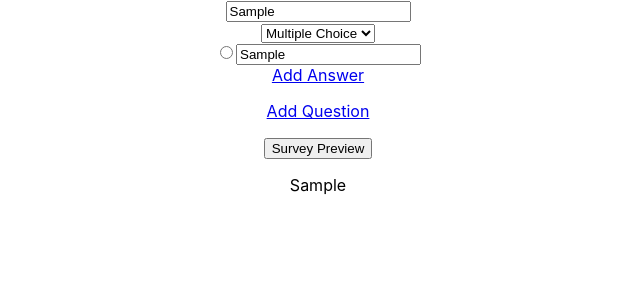
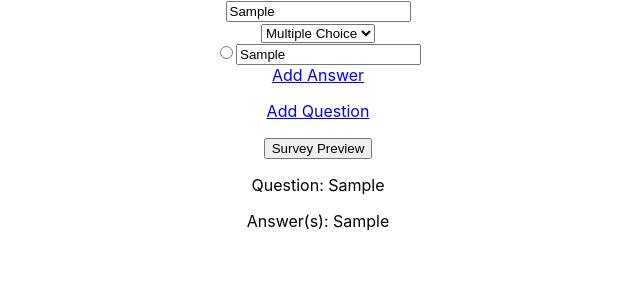
Before and after one commit to msetijo/react-survey, a React (Create React App) app: page / in a window 1280 px wide. Both pictures are taken after typing "Sample", "Sample" into the empty fields and a click on the input "Survey Preview". Shown: the top 300 px of the page, without its empty margins (322-962 px from the left). Built offline with nearby package versions, Linux system fonts and the light colour scheme.

Commit message:
Answer value is saved and printed

```diff
--- a/src/App.js
+++ b/src/App.js
@@ -3,30 +3,28 @@ import React, { Component } from 'react';
 import './App.css';
 
 class Question extends Component {
-  constructor(props){
-    super(props);
-  }
   render(){
     return(
         <div>
         <input type="text" placeholder="Question" name={this.props.name} onChange={this.props.onChange} />
-        <Answers />
         </div>
     );
   }
 }
 
-class Questions extends Component {
+class Survey extends Component {
   constructor(props){
     super(props);
     this.addQuestion = this.addQuestion.bind(this);
     this.handleChange = this.handleChange.bind(this);
     this.seeSurvey = this.seeSurvey.bind(this);
+    this.getAnswers = this.getAnswers.bind(this);
     this.counter = 1;
     this.state = {
       value: [],
       questionsPrinted: [],
-      questionComponents : []
+      questionComponents : [],
+      answersPrinted: []
     }
   }
   seeSurvey(event){
@@ -34,7 +32,7 @@ class Questions extends Component {
    let newArray = [];
    for(let i =1; i<=this.counter; i++){
       const printQuestionComponent = () => {
-        return <p>{this.state.value['question'+i]}</p>
+        return <div><p>Question: {this.state.value['question'+i]}</p></div>
       }
       newArray.push(printQuestionComponent);
    }
@@ -46,12 +44,23 @@ class Questions extends Component {
     this.setState({ value: valueArray });
     console.log(event.target.value);
   }
+  getAnswers(val){
+    let newArray = [];
+    for(let i =1; i<=this.counter; i++){
+       const printAnswerComponent = () => {
+         return <div><p>Answer(s): {val['answer'+i]}</p></div>
+       }
+       newArray.push(printAnswerComponent);
+    }
+     this.setState({ answersPrinted: newArray });
+  }
   addQuestion(){
     const currentCounter = this.counter+1;
     this.counter = this.counter+1;
     const questionComponent = () => {
       return <div>
                 <Question name={'question'+currentCounter} onChange={this.handleChange} />
+                <Answers answers={this.getAnswers} />
              </div>
     }
     const newArray = this.state.questionComponents.concat(questionComponent);
@@ -63,6 +72,7 @@ class Questions extends Component {
       const questionComponent = () => {
         return <div>
                   <Question name={'question'+currentCounter} onChange={this.handleChange} />
+                  <Answers answers={this.getAnswers} />
                </div>
       }
       this.state.questionComponents.push(questionComponent);
@@ -71,6 +81,9 @@ class Questions extends Component {
       return <Element key={ index } index={ index } />
     });
     const questionsPrinted = this.state.questionsPrinted.map((Element, index) => {
+      return <Element key={ index } index={ index } />
+    });
+    const answersPrinted = this.state.answersPrinted.map((Element, index) => {
       return <Element key={ index } index={ index } />
     });
       return(
@@ -84,32 +97,27 @@ class Questions extends Component {
          </form>
          <div className="printedSurvey">
             {questionsPrinted}
+            {answersPrinted}
           </div>
         </div>
       );
   }
 }
 class MultipleAnswer extends Component{
-  constructor(props){
-    super(props);
-  }
   render(){
     return(
       <div>
-        <input type="radio" /><input type="text" placeholder="Multiple Choice Answer" />
+        <input type="radio" /><input type="text" placeholder="Multiple Choice Answer" name={this.props.name} onChange={this.props.onChange} />
       </div>
     );
 
   }
 }
 class ShortAnswer extends Component{
-  constructor(props){
-    super(props);
-  }
   render(){
     return(
       <div>
-        <input type="text" placeholder="Short Answer" />
+        <input type="text" placeholder="Short Answer" name={this.props.name} onChange={this.props.onChange} />
       </div>
     );
 
@@ -120,22 +128,24 @@ class Answers extends Component {
   constructor(props){
     super(props);
     this.state = {
-      value:'multiple',
-      answers: [MultipleAnswer],
+      selected:'multiple',
+      answerArray: [],
+      answerArrayComponents: [],
       showAnswerButton: true
     };
+    this.counter = 1;
     this.optionChange = this.optionChange.bind(this);
-    this.answerFormat = this.answerFormat.bind(this);
+    //this.answerFormat = this.answerFormat.bind(this);
     this.addAnswer = this.addAnswer.bind(this);
+    this.handleChange = this.handleChange.bind(this);
   }
 
   optionChange(event){
     const selected = event.target.value;
-    this.setState({value: selected});
-    this.answerFormat(selected);
+    this.setState({selected: selected});
+    //this.answerFormat(selected);
   }
-
-  answerFormat(selected){
+  /*answerFormat(selected){
     if(selected === 'multiple'){
       const newAnswers = [].concat(MultipleAnswer);
       this.setState({showAnswerButton: true });
@@ -145,21 +155,48 @@ class Answers extends Component {
       this.setState({showAnswerButton: false });
       this.setState({ answers: newAnswers });
     }
-  }
+  }*/
   addAnswer(){
-    const selected = this.state.value;
+    const currentCounter = this.counter+1;
+    this.counter = this.counter+1;
+    const selected = this.state.selected;
+
     if(selected === 'multiple'){
-      const newAnswers = this.state.answers.slice();
-      newAnswers.push(MultipleAnswer);
-      this.setState({ answers: newAnswers });
+      const multipleAnswerComponent = () => {
+        return <div>
+                  <MultipleAnswer name={'answer'+currentCounter} onChange={this.handleChange} />
+               </div>
+      }
+      const newArray = this.state.answerArrayComponents.concat(multipleAnswerComponent);
+      this.setState({ answerArrayComponents: newArray });
     }else{
-      const newAnswers = this.state.answers.slice();
-      newAnswers.push(ShortAnswer);
-      this.setState({ answers: newAnswers });
+      const shortAnswerComponent = () => {
+        return <div>
+                  <ShortAnswer name={'answer'+currentCounter} onChange={this.handleChange} />
+               </div>
+      }
+      const newArray = this.state.answerArrayComponents.concat(shortAnswerComponent);
+      this.setState({ answerArrayComponents: newArray });
     }
   }
+  handleChange (event) {
+    const answerArray = this.state.answerArray;
+    answerArray[event.target.name]=event.target.value;
+    this.setState({ answerArray: answerArray });
+    this.props.answers(answerArray);
+    console.log(event.target.value);
+  }
   render(){
-    const answers = this.state.answers.map((Element, index) => {
+    if(this.state.answerArrayComponents.length === 0){
+      const currentCounter = this.counter;
+      const multipleAnswerComponent = () => {
+        return <div>
+                  <MultipleAnswer name={'answer'+currentCounter} onChange={this.handleChange} />
+               </div>
+      }
+      this.state.answerArrayComponents.push(multipleAnswerComponent);
+    }
+    const answerArrayComponents = this.state.answerArrayComponents.map((Element, index) => {
       return <Element key={ index } index={ index } />
     });
     return(
@@ -169,7 +206,7 @@ class Answers extends Component {
           <option value="short">Short Answer</option>
       </select>
       <div className="inputs">
-      { answers }
+      { answerArrayComponents }
       </div>
       { this.state.showAnswerButton ? <a className="addAnswer" onClick={this.addAnswer} href="#">Add Answer</a> : null }
      </div>
@@ -182,7 +219,7 @@ class CreateSurvey extends Component {
   render() {
     return (
       <div className="App">
-        <Questions />
+        <Survey />
 
       </div>
     );
```
